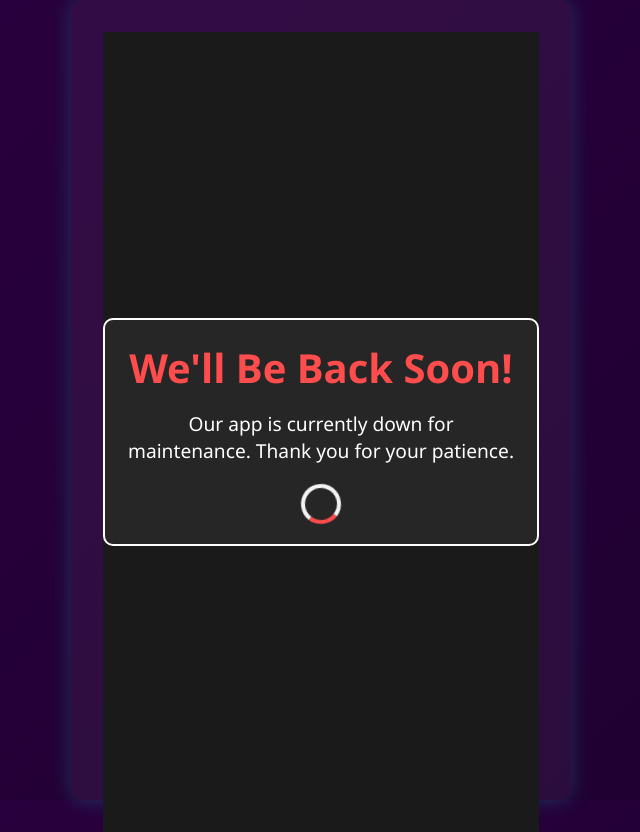
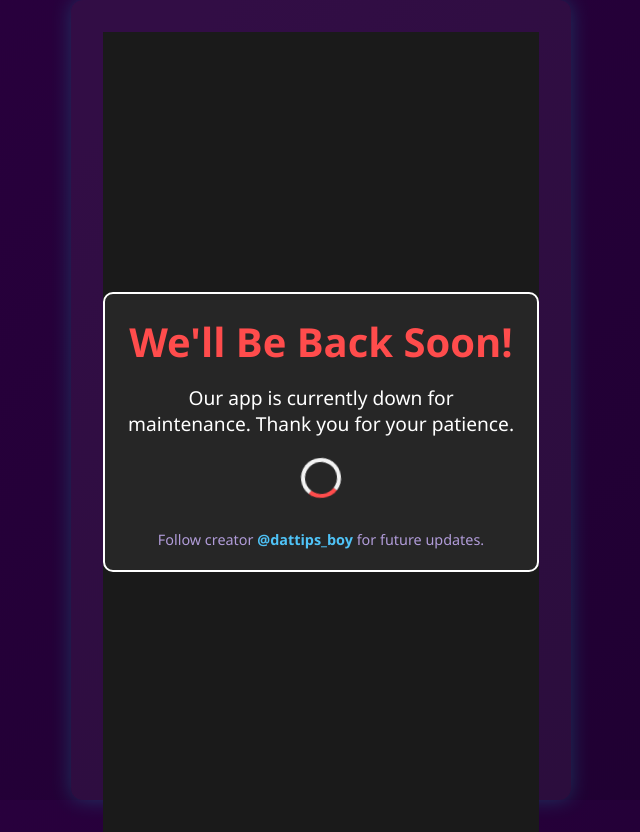
Before and after one commit to cryptospaceboy/monad-faucet, a React (Vite) app: page / in a window 1280 px wide. Shown: the whole page, without its empty margins (319-959 px from the left). Built offline with nearby package versions, Linux system fonts and the light colour scheme.

Commit message:
update creator

```diff
--- a/src/App.css
+++ b/src/App.css
@@ -40,10 +40,25 @@ body, html, #root {
   width: 40px;
   height: 40px;
   animation: spin 1s linear infinite;
-  margin: 0 auto;
+  margin: 0 auto 20px;
 }
 
 @keyframes spin {
   0% { transform: rotate(0deg); }
   100% { transform: rotate(360deg); }
 }
+
+.footer {
+  font-size: 1em;
+  margin-top: 10px;
+}
+
+.link {
+  color: #1da1f2;
+  text-decoration: none;
+  font-weight: bold;
+}
+
+.link:hover {
+  text-decoration: underline;
+}
--- a/src/App.jsx
+++ b/src/App.jsx
@@ -9,6 +9,18 @@ export default function App() {
           Our app is currently down for maintenance. Thank you for your patience.
         </p>
         <div className="loader"></div>
+        <p className="footer">
+          Follow creator{" "}
+          <a
+            href="https://twitter.com/dattips_boy"
+            target="_blank"
+            rel="noopener noreferrer"
+            className="link"
+          >
+            @dattips_boy
+          </a>{" "}
+          for future updates.
+        </p>
       </div>
     </div>
   );
```
